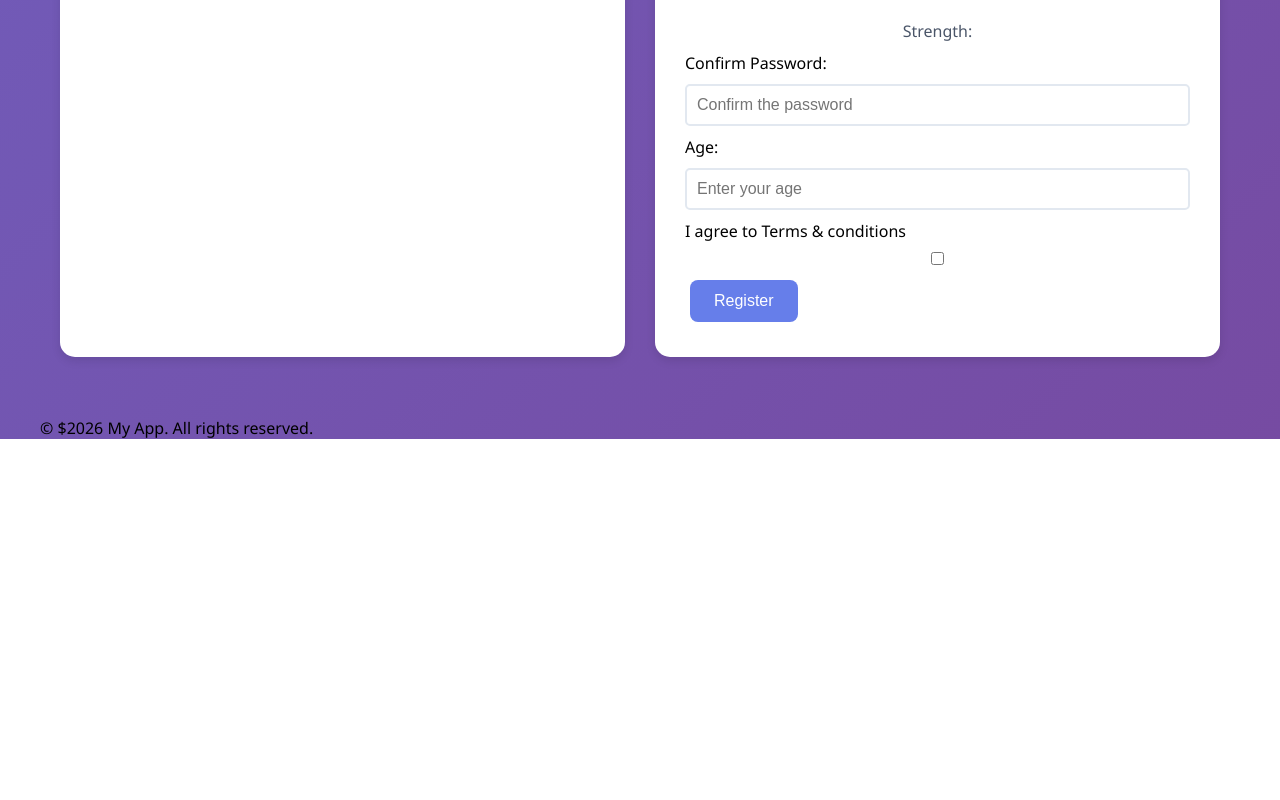
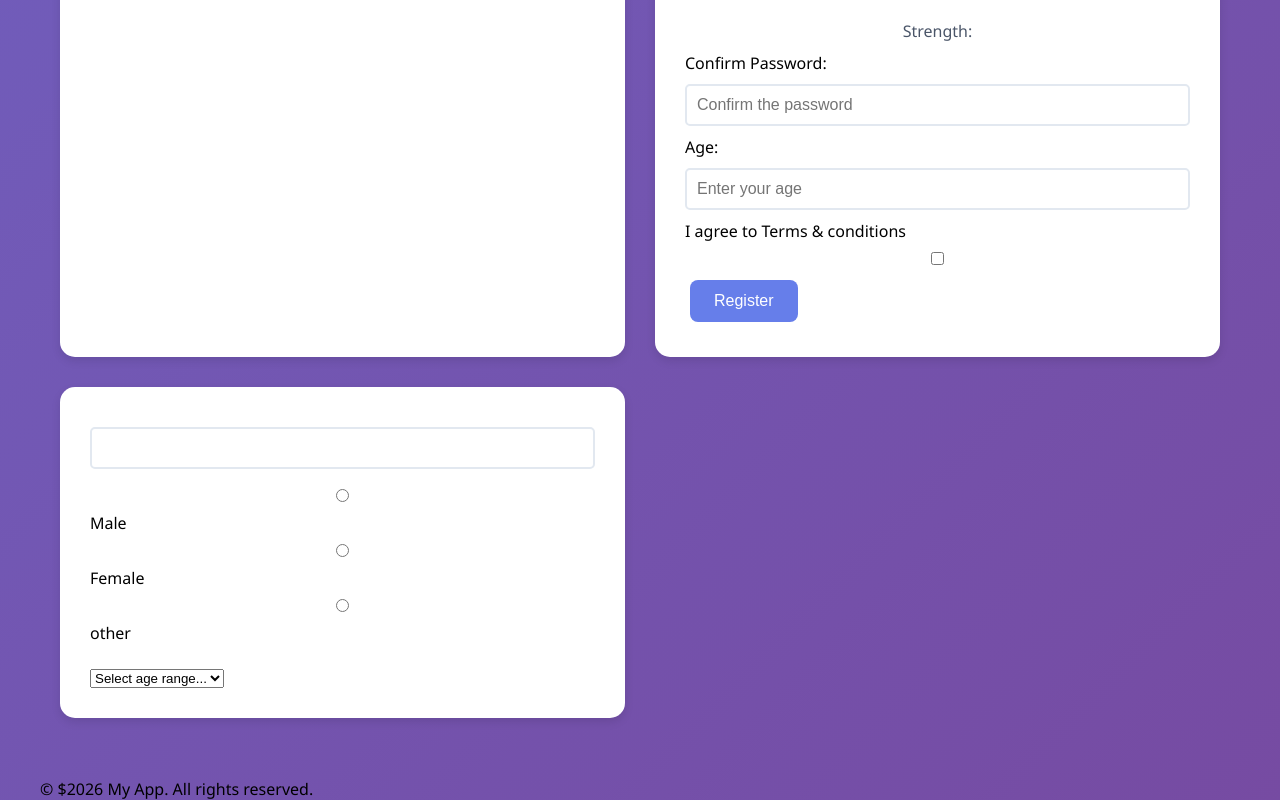
Before and after one commit to Priyanshurawat02/my-react-practice, a React (Vite) app: page / in a window 1280 px wide. Shown: the part 4311-5111 px from the top of the page. Before the commit the page ends 4750 px from the top, so only its background shows below. Built offline with nearby package versions, Linux system fonts and the light colour scheme.

Commit message:
Day 5-7 Progress: Completed Challenges 16-22 - NameList, ProductList, KeyExample, TodoList, ShoppingCart, ContactForm, RegistrationForm. Challenge 23 SurveyForm in progress (name, gender radio, age dropdown completed)

```diff
--- a/src/App.jsx
+++ b/src/App.jsx
@@ -19,6 +19,8 @@ import TodoList from './TodoList';
 import ShoppingCart from './ShoppingCart';
 import ContactForm from './ContactForm';
 import RegistrationForm from './RegistrationForm';
+import SurveyForm from './SurveyForm';
+
 
 function App() {
 
@@ -138,6 +140,7 @@ function App() {
           <ShoppingCart/>
           <ContactForm/>
           <RegistrationForm/>
+          <SurveyForm/>
         </div>
       </div>
 
--- /dev/null
+++ b/src/SurveyForm.jsx
@@ -0,0 +1,54 @@
+import { useState } from "react"
+
+export default function SurveyForm() {
+
+
+    const [name, setName] =useState("");
+    const [genders, setGenders] =useState("");
+    const [ageRange, setAgeRange] =useState("");
+    const [interests, setInterests] =useState([]);
+    const [satisfaction, setSatisfaction] =useState(5);
+    const [feedback, setFeedback] =useState("");
+    const [submitted, setSubmitted] =useState(false);
+
+    return (
+        <div>
+            <input type="text"
+            value={name}
+            onChange={(e) =>setName(e.target.value)}></input>
+            <label>
+            <input type="radio"
+            name="gender"
+            value="male"
+            checked={genders ==="male"}
+            onChange={(e)=>setGenders(e.target.value)}></input>
+            Male </label>
+
+            <label>
+             <input type="radio"
+            name="gender"
+            value="female"
+            checked={genders ==="female"}
+            onChange={(e)=>setGenders(e.target.value)}></input>
+            Female</label>
+
+            <label>
+             <input type="radio"
+            name="gender"
+            value="other"
+            checked={genders ==="other"}
+            onChange={(e)=>setGenders(e.target.value)}></input>
+            other </label>
+            <br></br> <br></br>
+            <select value={ageRange}
+            onChange={(e) =>setAgeRange(e.target.value)}>
+                <option value="">Select age range...</option>
+                <option value="18-25">18-25</option>
+                <option value="26-35">26-35</option>
+                <option value="36-45">36-45</option>
+                <option value="46+">46+</option>
+            </select>
+
+        </div>
+    )
+}
```
